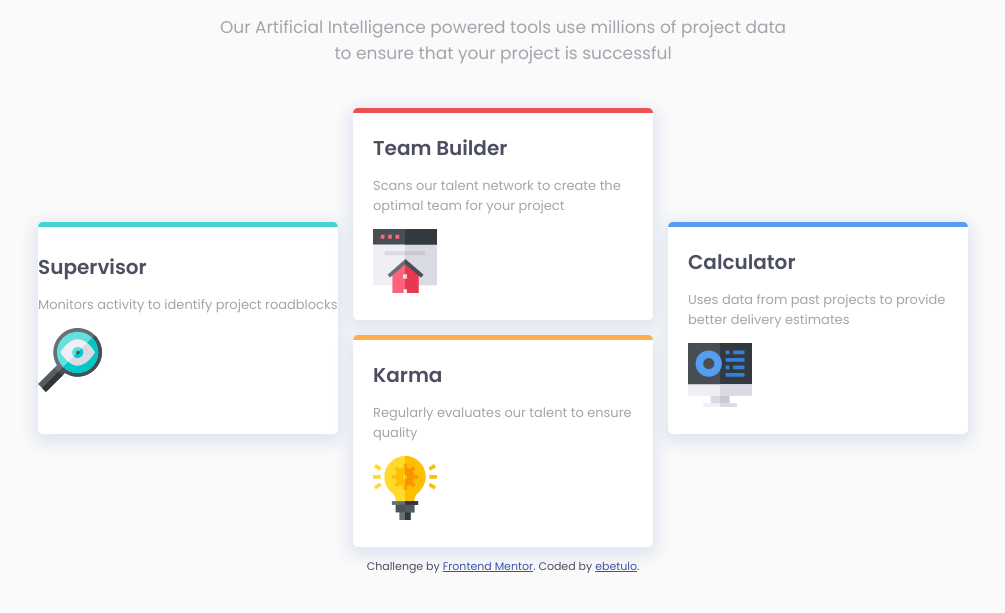
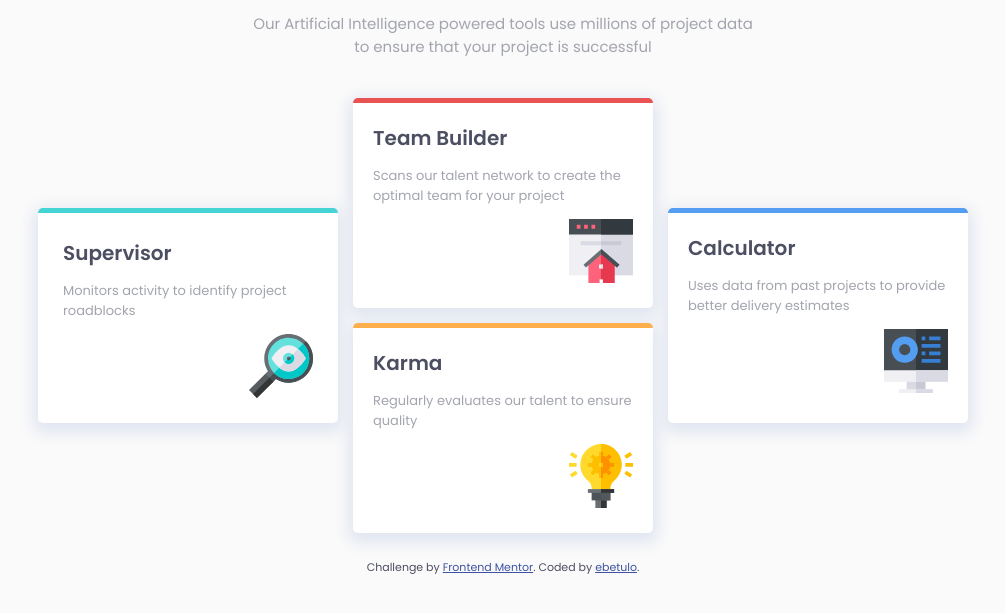
Before and after one commit to ebetulo/Frontendmentor.io-Challenges, a plain HTML site: page index.html in a window 1280 px wide. Shown: the part 141-754 px from the top of the page, without its empty margins (137-1142 px from the left). Drawn offline with Linux system fonts and the light colour scheme.

Commit message:
small changes

```diff
--- a/style.css
+++ b/style.css
@@ -30,8 +30,13 @@ h3 {
   margin: 0;
 }
 
+img {
+  position: relative;
+  float: right;
+}
+
 .subtitle {
-  font-size: 17px;
+  font-size: 15px;
   color: hsl(229, 6%, 66%);
 
 }
@@ -50,7 +55,7 @@ h3 {
  padding: 20px;
  border-top: solid 5px hsl(180, 62%, 55%);
  box-shadow: 0px 5px 15px 5px hsl(224, 33%, 91%);
- padding: 25px 0 ;
+ padding: 25px;
 }
 
 .supervisor_card p {
@@ -99,3 +104,7 @@ h3 {
   color: hsl(229, 6%, 66%);
   font-size: 13px;
 }
+
+footer {
+  padding-top: 15px;
+}
```
Also changed, not shown: index.html (+0 -1 lines).
